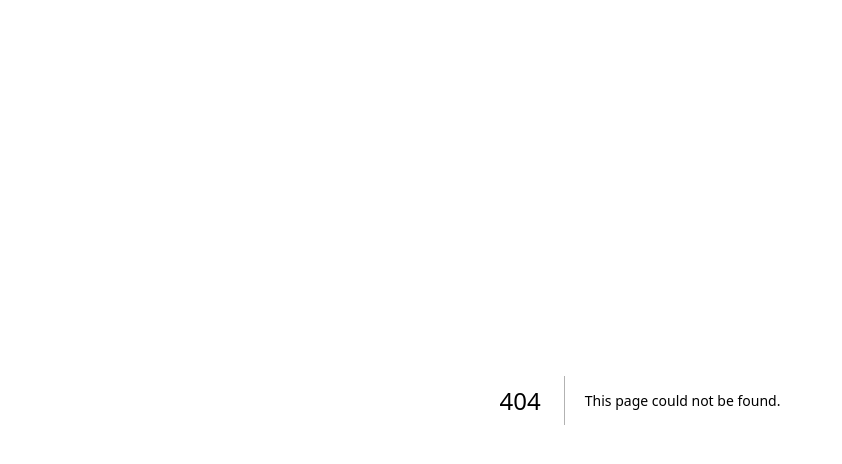
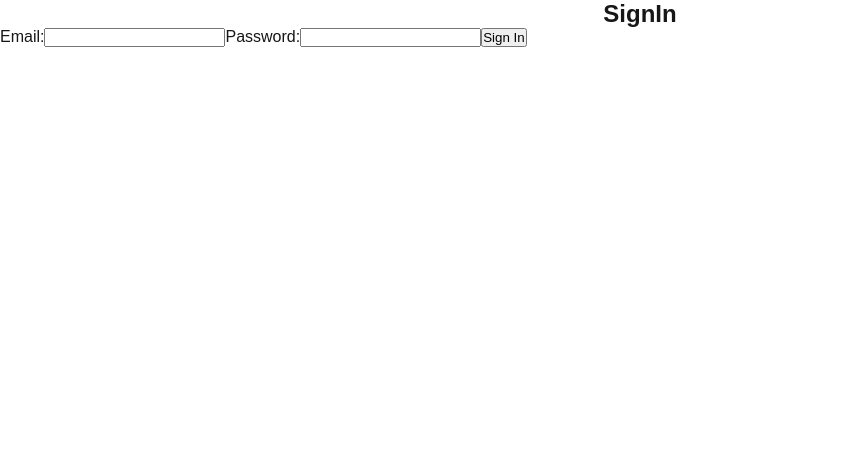
Before and after one commit to biolafrica/next-firebase, a Next.js app: page /signin in a window 1280 px wide. Before the commit this address had no page. Shown: the top 464 px of the page, without its empty margins (0-842 px from the left). Built offline with nearby package versions, Linux system fonts and the light colour scheme; no server answers.

Commit message:
created a components for both sign up and sign in page

```diff
--- /dev/null
+++ b/app/(auth)/signin/page.js
@@ -0,0 +1,12 @@
+import AuthForm from "@/app/components/pages/authForm"
+
+export default function SignInPage(){
+  return(
+    <main>
+      <h2 style={{textAlign: "center"}}>SignIn</h2>
+      <AuthForm form= "signin" />
+    </main>
+  )
+
+
+}
--- /dev/null
+++ b/app/components/pages/authForm.js
@@ -0,0 +1,79 @@
+"use client"
+
+import { useRouter } from "next/navigation";
+import { useState } from "react"
+import signIn from "@/app/firebase/auth/signin";
+import signUp from "@/app/firebase/auth/signup";
+
+
+export default function AuthForm({form = "signin"}){
+  const [email, setEmail] = useState("");
+  const [password, setPassword] = useState("");
+  const [errorMessage, setErrorMessage]= useState("");
+  const router = useRouter();
+
+  const handleSubmit=async(e)=>{
+    e.preventDefault();
+    if(form === "signin"){
+
+      const { result, error } = await signIn(email, password);
+
+      if (error) {
+        console.log(error)
+        return setErrorMessage(error.message)
+
+      }else{
+        console.log(result)
+        return router.push("/admin")
+      }
+
+    }else{
+      const { result, error } = await signUp(email, password);
+      if (error) {
+        console.log(error)
+        return setErrorMessage(error.message)
+      }else{
+        console.log(result)
+        return router.push("/admin")
+      }
+    }
+
+  }
+
+  return(
+    <form onSubmit={handleSubmit}>
+
+      <label>
+        <span>Email:</span>
+        <input
+          type="email"
+          value={email}
+          onChange={(e)=>setEmail(e.target.value)}
+          name="email"
+          id="email"
+          required
+        />
+      </label>
+
+      <label>
+        <span>Password:</span>
+        <input
+          type="password"
+          value={password}
+          onChange={(e)=>setPassword(e.target.value)}
+          required
+          name="password"
+          id="password"
+        />
+      </label>
+
+      {errorMessage && <div className="error">{errorMessage}</div>}
+
+
+      <button type="submit">
+        {form ==="signin" ? <span>Sign In</span> :<span>Sign up</span>}
+      </button>
+
+    </form>
+  )
+}
```
Also changed, not shown: app/(auth)/signup/page.js (added, +11 -0 lines).
